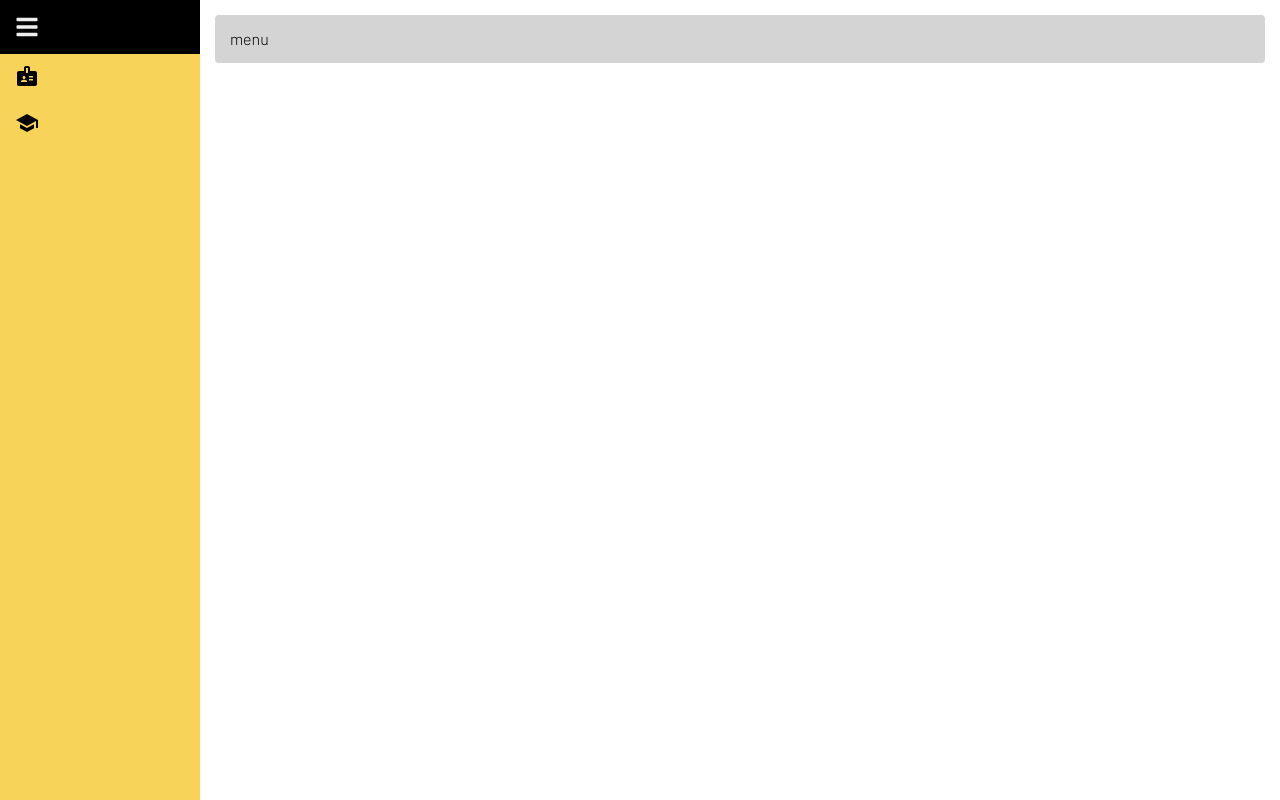
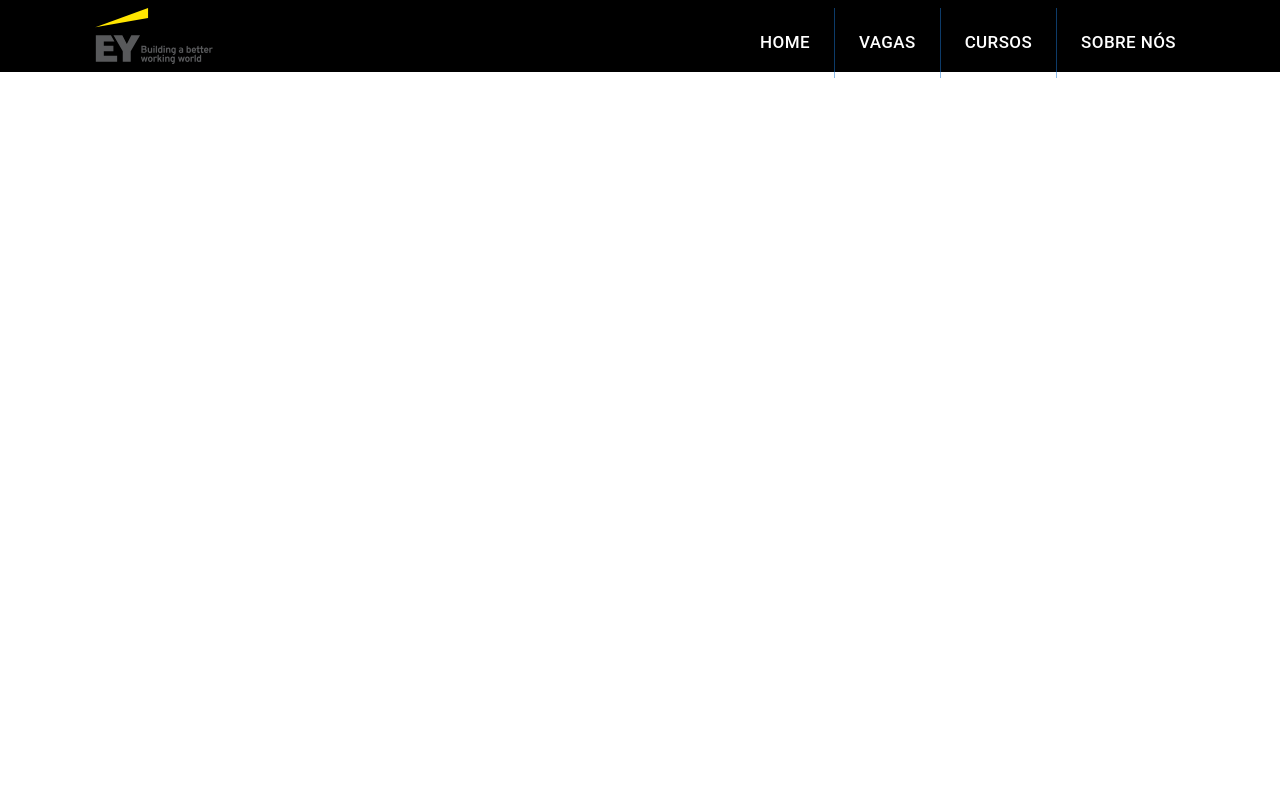
Before and after one commit to Seidis/challenge-ey, a React (Create React App) app: page / in a window 1280 px wide. Built offline with nearby package versions, Linux system fonts and the light colour scheme.

Commit message:
merged with sidebar

```diff
--- a/src/components/NotLogged/Header/NavBar/NavBar.module.scss
+++ b/src/components/NotLogged/Header/NavBar/NavBar.module.scss
@@ -1,11 +1,13 @@
 .topnav {
-    background-color: #333;
     overflow: hidden;
+    text-align: right;
+    margin-right: 10vh;
+    padding: 1vh 0;
 }
 
 .link {
     float: left;
-    color: #f2f2f2;
+    color: #fff;
     text-align: center;
     padding: 14px 16px;
     text-decoration: none;
--- a/src/components/NotLogged/Header/NavBar/index.tsx
+++ b/src/components/NotLogged/Header/NavBar/index.tsx
@@ -1,7 +1,13 @@
 import { Link } from 'react-router-dom';
 import styles from './NavBar.module.scss';
 
+import Button from '@mui/material/Button';
+import ButtonGroup from '@mui/material/ButtonGroup';
+
 const links = [{
+	name: 'Home',
+	path: '/'
+}, {
 	name: 'Vagas',
 	path: '/jobs'
 }, {
@@ -15,9 +21,13 @@
 export default function NavBar() {
 	return (
 		<div className={styles.topnav}>
-			{links.map((link, index) => (
-				<Link key={index} to={link.path} className={styles.link}>{link.name}</Link>
-			))}
+			<ButtonGroup variant="text" aria-label="Navigation Bar" >
+				{links.map((link, index) => (
+					<Button key={index} className={styles.menuItem}>
+						<Link to={link.path} className={styles.link}>{link.name}</Link>
+					</Button>
+				))}
+			</ButtonGroup>
 		</div>
 	);
 }
--- a/src/routes.tsx
+++ b/src/routes.tsx
@@ -6,7 +6,7 @@
 import Default from 'components/Default';
 import NotLogged from 'components/NotLogged';
 import App from 'App';
-import Home from 'components/NotLogged';
+import Home from 'pages/Home';
 
 
 
@@ -14,11 +14,17 @@
 	return (
 		<BrowserRouter>
 			<Routes>
-				<Route path="/" element={<Default />}>
-					<Route index element={<Default />} />
-					<Route path='/vagas' element={<Vagas />} />
-					<Route path='/cursos' element={<Cursos />} />
+				<Route path="/" element={<NotLogged />}>
+					<Route index element={<></>} />
+					<Route path='jobs' element={<Vagas />} />
+					<Route path='courses' element={<Cursos />} />
 				</Route>
+				{/* <Route path="/" element={<Default />}>
+					<Route index element={<SidesBar />} />
+					<Route path='vagas' element={<Vagas />} />
+					<Route path='cursos' element={<Cursos />} />
+				</Route> */}
+				<Route path='/teste' element={<App />} />
 			</Routes>
 		</BrowserRouter >
 	);
```
Also changed, not shown: .eslintrc.json.
